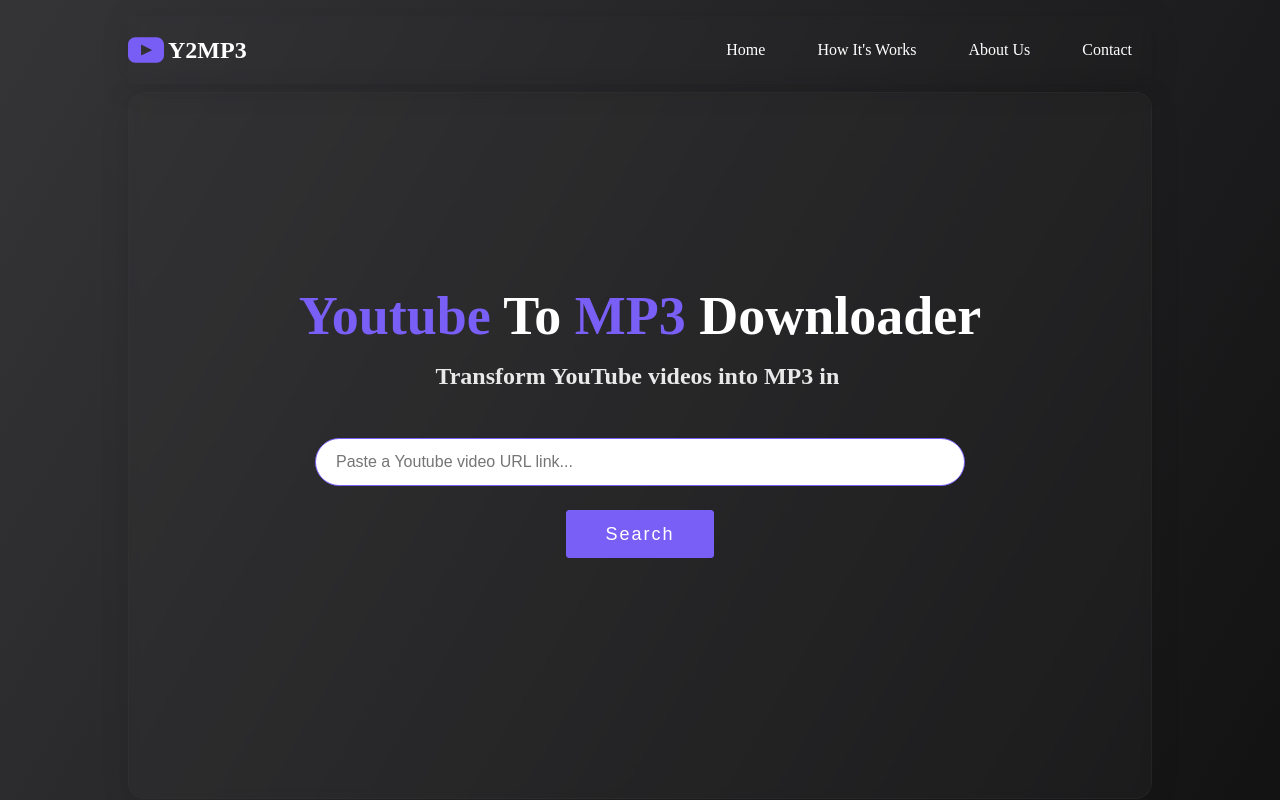
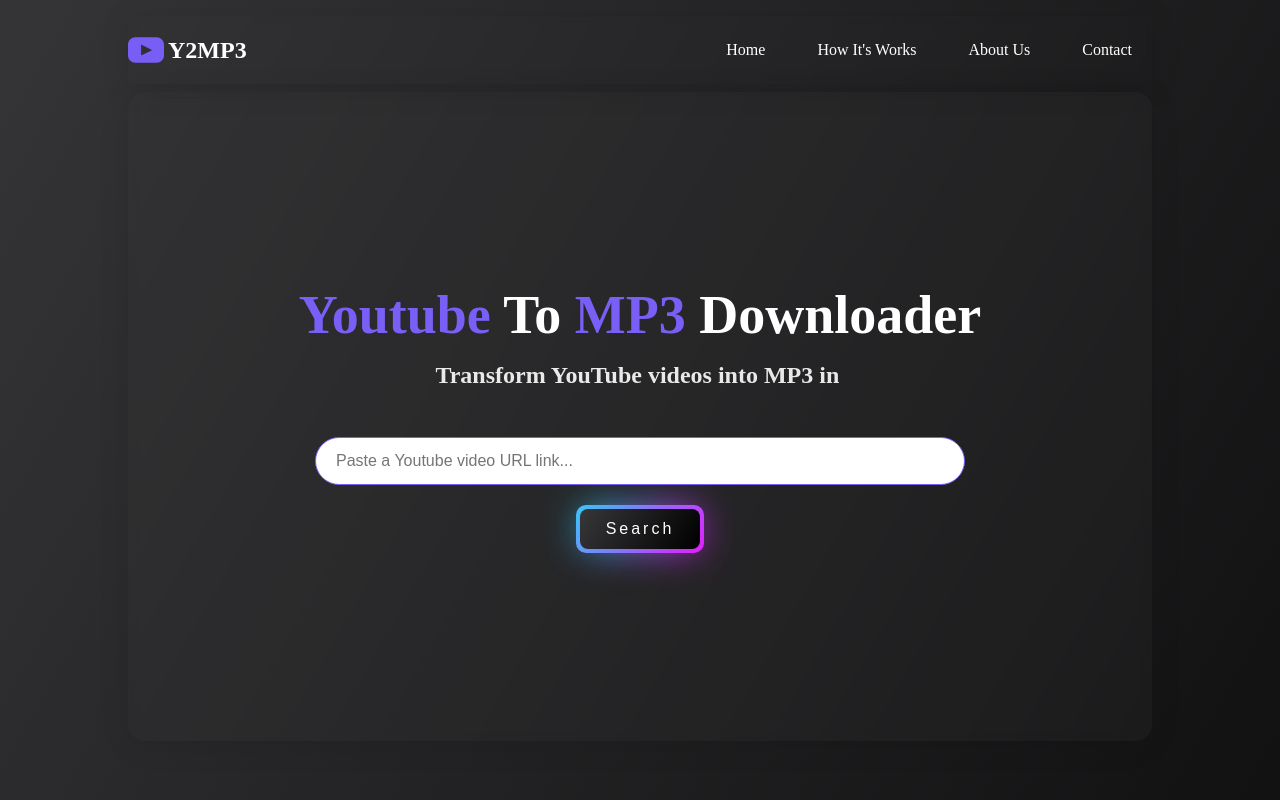
Before and after one commit to KaranXode/Y2MP3, a React (Create React App) app in the folder y2mp3/: page /info in a window 1280 px wide. Shown: the top 800 px of the page. Built offline with nearby package versions, Linux system fonts and the light colour scheme; a web font is replaced by a local one.

Commit message:
[changes] change search btn style

```diff
--- a/y2mp3/src/App.css
+++ b/y2mp3/src/App.css
@@ -27,7 +27,8 @@
   box-shadow: 0 4px 30px rgba(0, 0, 0, 0.1);
   backdrop-filter: blur(5px);
   -webkit-backdrop-filter: blur(5px);
-  border: 1px solid rgba(59, 55, 55, 0.3);
+  /* border: 1px solid rgba(59, 55, 55, 0.3); */
+  border: 1px solid linear-gradient(-45deg, #e81cff 0%, #40c9ff 100% );
 }
 .youtube-main_title {
   font-weight: 700;
@@ -74,7 +75,7 @@
   font-weight: 400;
   letter-spacing: 2px;
   margin-bottom: 3rem;
-  border-radius: 3px;
+  border-radius: 24px;
 }
 
 
@@ -206,9 +207,12 @@
   text-align: left;
 }
 .Card-main_title {
-  font-size: 24px;
+  font-size: 18px;
   font-weight: 900;
   margin: 16px 0;
+}
+.Card-main_content{
+  font-size: 14px;
 }
 .Card-main_ic {
   padding: 10px;
@@ -334,3 +338,60 @@
   /* font-family: 'Ephesis', cursive; */
   font-size: 11px;
 }
+
+.rotate-button {
+  position: relative;
+  width: 120px;
+  height: 40px;
+  font-size: 16px;
+  letter-spacing: 3px;
+  background: linear-gradient(300deg,#000000,#37373a);
+  display: flex;
+  align-items: center;
+  color: white;
+  flex-direction: column;
+  justify-content: center;
+  border: none;
+  padding: 12px;
+  gap: 12px;
+  border-radius: 8px;
+  cursor: pointer;
+}
+
+.rotate-button::before {
+  content: '';
+  position: absolute;
+  inset: 0;
+  left: -4px;
+  top: -1px;
+  margin: auto;
+  width: 128px;
+  height: 48px;
+  border-radius: 10px;
+  background: linear-gradient(-45deg, #e81cff 0%, #40c9ff 100% );
+  z-index: -10;
+  pointer-events: none;
+  transition: all 0.6s cubic-bezier(0.175, 0.885, 0.32, 1.275);
+}
+
+.rotate-button::after {
+  content: "";
+  z-index: -1;
+  position: absolute;
+  inset: 0;
+  background: linear-gradient(-45deg, #fc00ff 0%, #00dbde 100% );
+  transform: translate3d(0, 0, 0) scale(0.95);
+  filter: blur(20px);
+}
+
+.rotate-button:hover::after {
+  filter: blur(30px);
+}
+
+.rotate-button:hover::before {
+  transform: rotate(-180deg);
+}
+
+.rotate-button:active::before {
+  scale: 0.7;
+}
--- a/y2mp3/src/Components/Cards/Cards.js
+++ b/y2mp3/src/Components/Cards/Cards.js
@@ -5,7 +5,7 @@
     <div className="Card-m">
       <div className="Card-main">
         <div className="Card-main_ic">
-          <img src={props.ic} alt="hq" height="64px" width="64px"  />
+          <img src={props.ic} alt="hq" height="38px" width="38px"  />
         </div>
         <div className="Card-title">
           <div className="Card-main_title">{props.title}</div>
--- a/y2mp3/src/Components/Y2/Y2MP3.js
+++ b/y2mp3/src/Components/Y2/Y2MP3.js
@@ -61,7 +61,7 @@
             placeholder="Paste a Youtube video URL link..."
             className="form_input"
           ></input>
-          <button type="submit" className="form_button">
+          <button type="submit" className="rotate-button">
             Search
           </button>
         </form>
@@ -80,6 +80,7 @@
         ) : (
           ""
         )}
+
       </div>
     </>
   );
```
